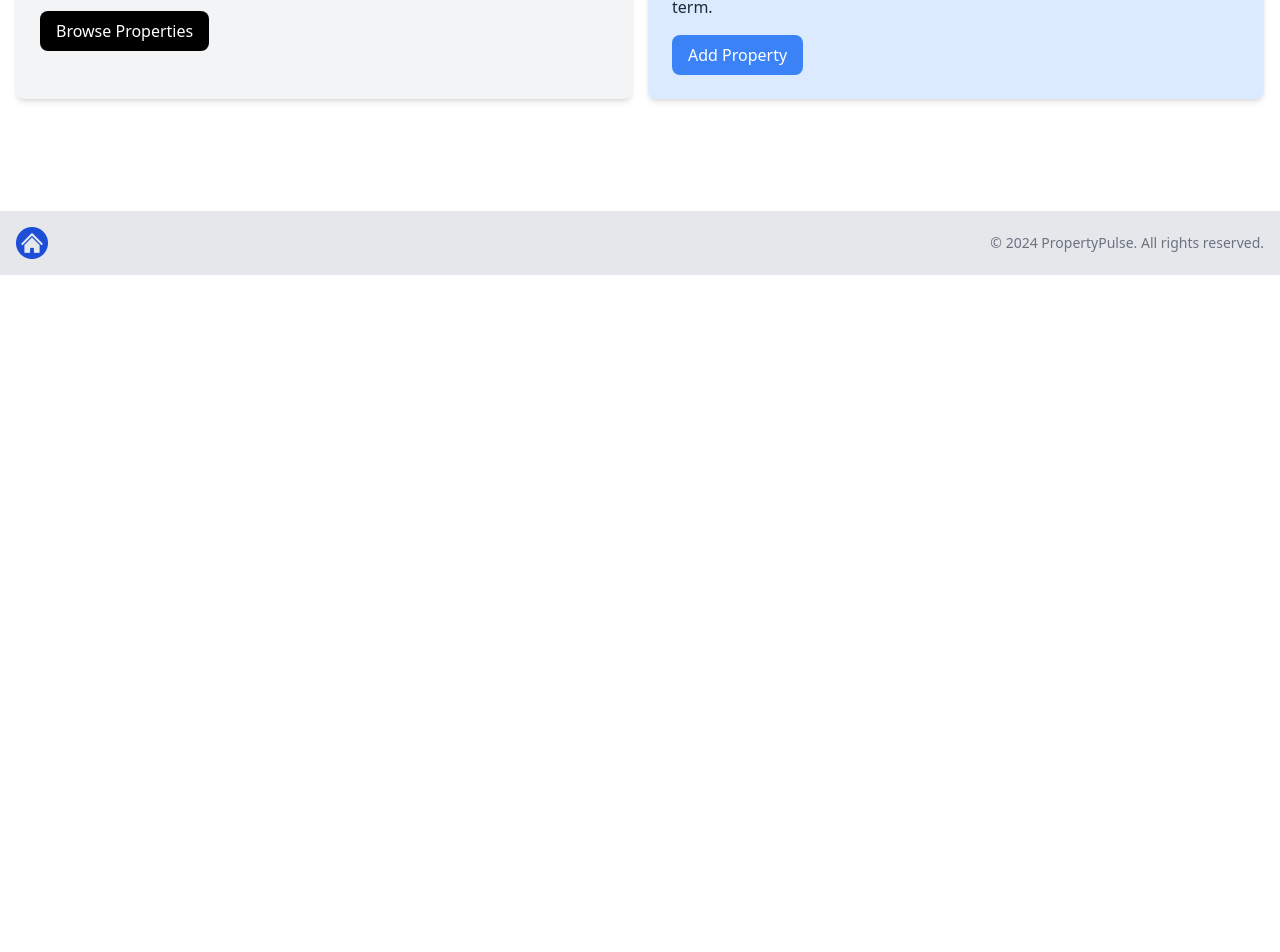
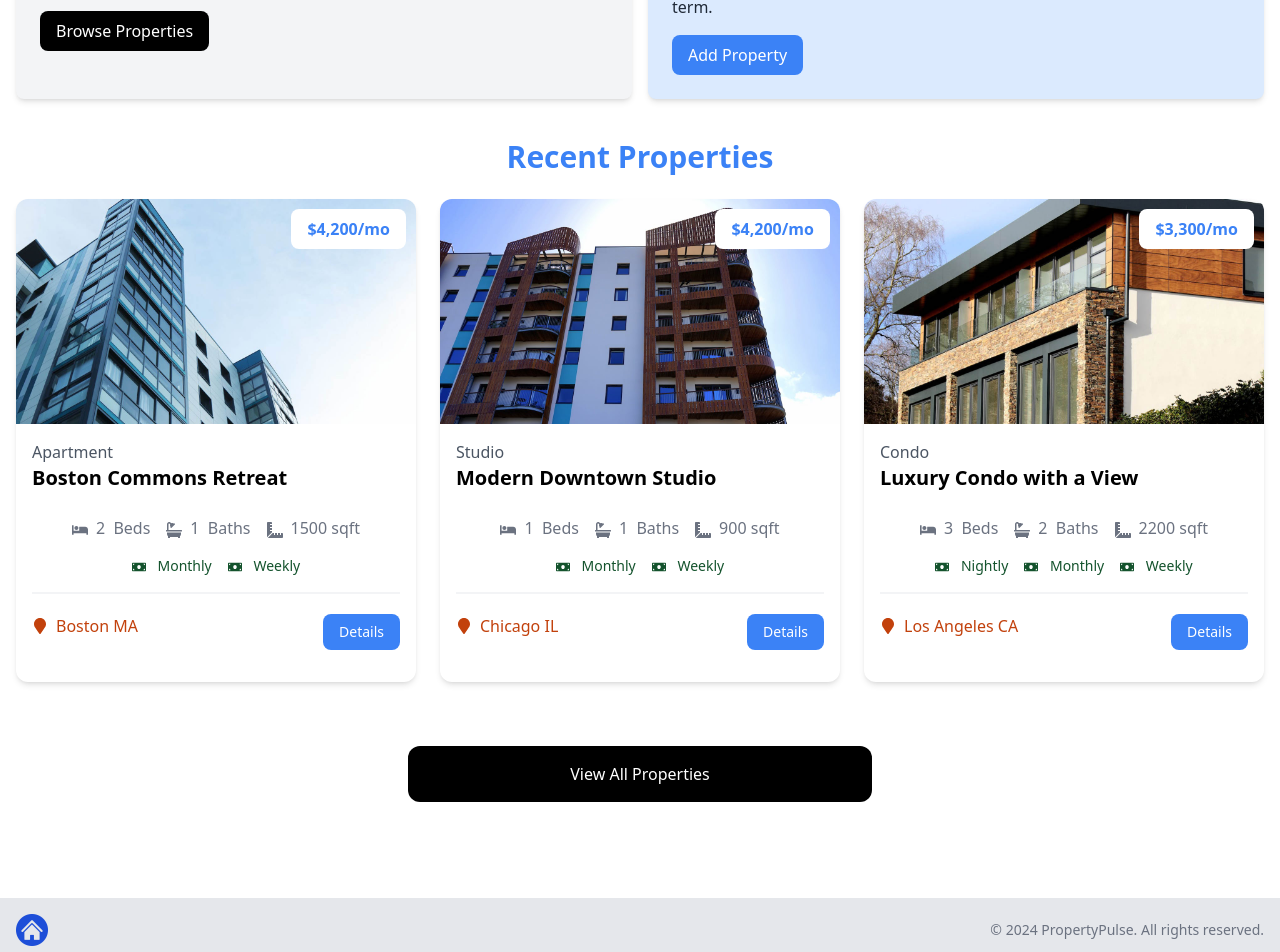
Before and after one commit to lordever/next-js-sample-booking-app, a Next.js app: page / in a window 1280 px wide. Shown: the part 546-1498 px from the top of the page. Before the commit the page ends 821 px from the top, so only its background shows below. Built offline with nearby package versions, Linux system fonts and the light colour scheme.

Commit message:
Lesson 1.7

```diff
--- a/src/app/page.tsx
+++ b/src/app/page.tsx
@@ -1,12 +1,14 @@
 import React from 'react';
 import Hero from "@/components/hero/hero.component";
 import InfoBoxes from "@/components/infoboxes/infoboxes.component";
+import HomeProperties from "@/components/home-properties/home-properties.component";
 
 const HomePage = () => {
     return (
         <>
             <Hero/>
             <InfoBoxes/>
+            <HomeProperties/>
         </>
     );
 };
--- a/src/app/properties/page.tsx
+++ b/src/app/properties/page.tsx
@@ -7,7 +7,7 @@
     return (
         <section className="px-4 py-6">
             <div className="container-xl lg:container m-auto px-4 py-6">
-                {!Array.isArray(properties) ? (
+                {properties.length === 0 ? (
                     <p>No properties found</p>
                 ) : (
                     <div className="grid grid-cols-1 md:grid-cols-3 gap-6">
--- /dev/null
+++ b/src/components/home-properties/home-properties.component.tsx
@@ -0,0 +1,41 @@
+import React from 'react';
+import properties from "@/properties.json";
+import {PropertyModel} from "@/models/property.model";
+import PropertyCard from "@/components/property-card/property.card.component";
+import Link from "next/link";
+
+const HomeProperties = () => {
+
+    const recentProperties = properties
+        .sort(() => Math.random() - Math.random())
+        .slice(0, 3);
+
+    return (
+        <>
+            <section className="px-4 py-6">
+                <div className="container-xl lg:container m-auto">
+                    <h2 className="text-3xl font-bold text-blue-500 mb-6 text-center">
+                        Recent Properties
+                    </h2>
+                    <div className="grid grid-cols-1 md:grid-cols-3 gap-6">
+                        {recentProperties.length === 0 ? (<p>No Properties found</p>) :
+                            recentProperties.map((property: Partial<PropertyModel>) => (
+                                <PropertyCard key={property._id} property={property as PropertyModel}/>
+                            ))
+                        }
+                    </div>
+                </div>
+            </section>
+
+            <section className="m-auto max-w-lg my-10 px-6">
+                <Link
+                    href="/properties"
+                    className="block bg-black text-white text-center py-4 px-6 rounded-xl hover:bg-gray-700"
+                >View All Properties</Link
+                >
+            </section>
+        </>
+    );
+};
+
+export default HomeProperties;
```
